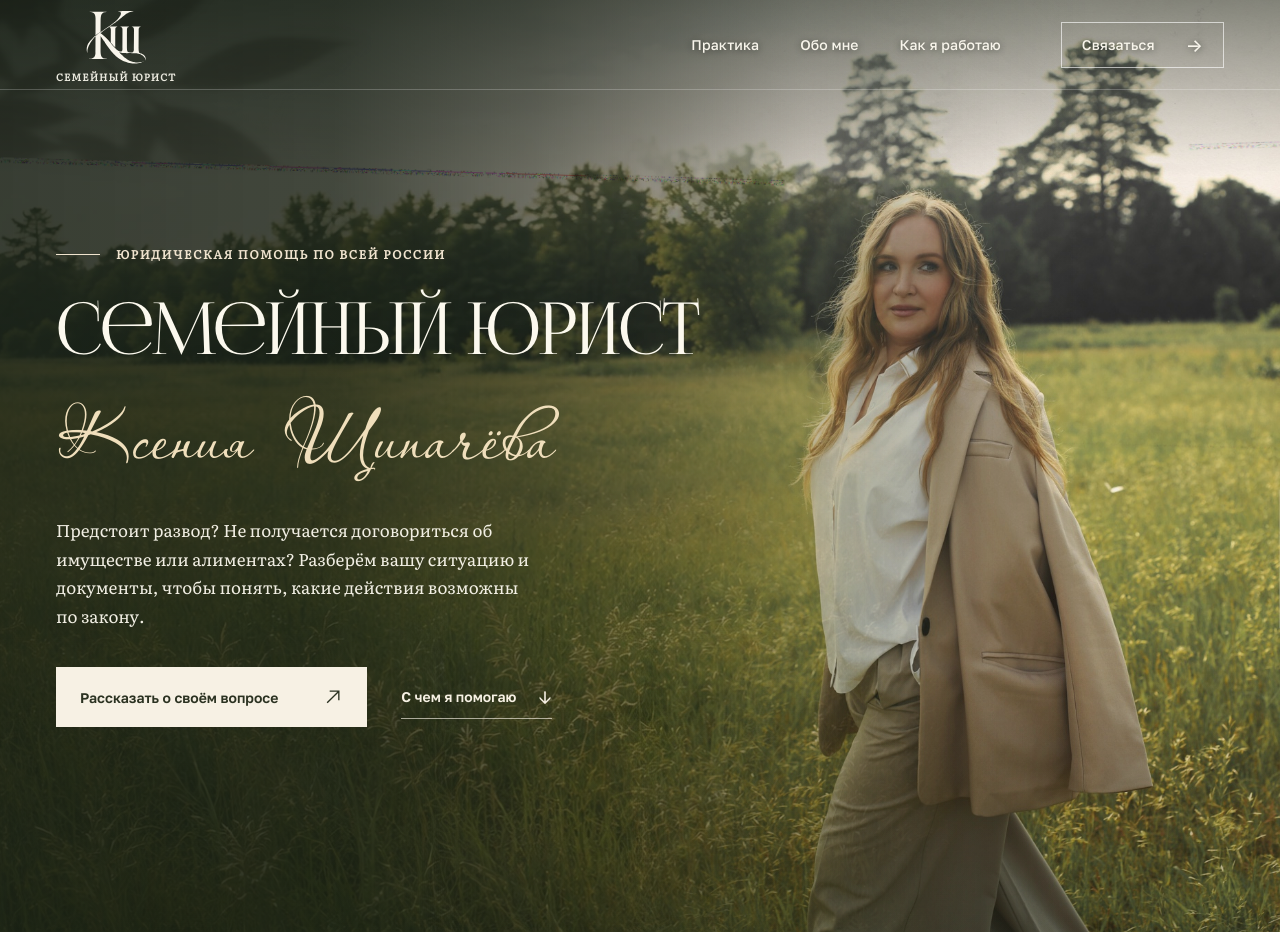
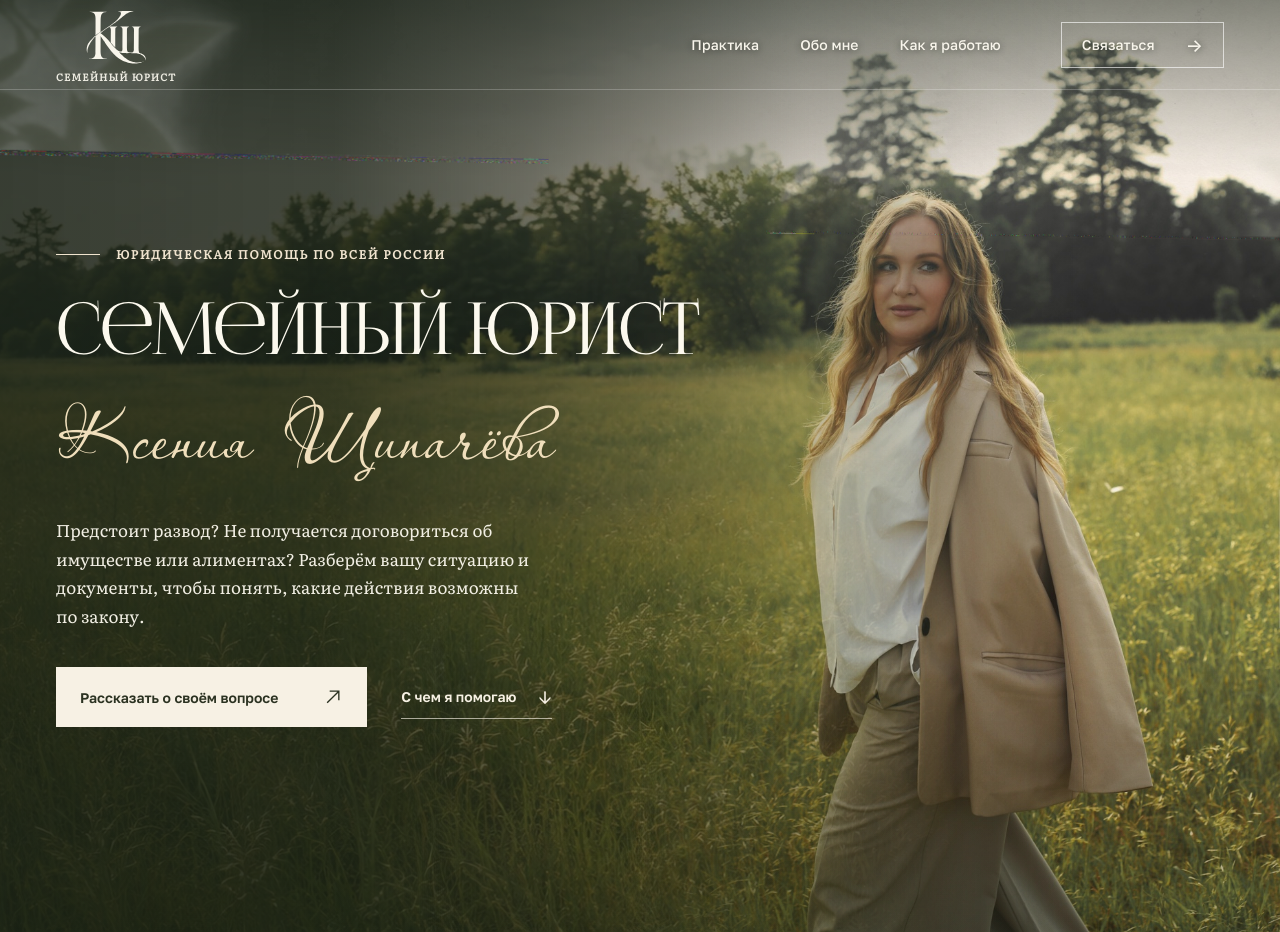
Before and after one commit to Katemokey/katemokey-portfolio, a plain HTML site: page docs/ksenia-shchipacheva/index.html in a window 1280 px wide. Shown: the top 932 px of the page. Drawn offline with Linux system fonts and the light colour scheme.

Commit message:
Keep animated leaf shadows visible across every section

```diff
--- a/docs/ksenia-shchipacheva/index.html
+++ b/docs/ksenia-shchipacheva/index.html
@@ -19,11 +19,11 @@
   <link rel="stylesheet" href="assets/font-trial/more/families.css">
   <link rel="preload" as="font" type="font/otf" href="assets/font-trial/FoglihtenNo06_076.otf" crossorigin>
   <link rel="preload" as="font" type="font/otf" href="assets/font-trial/PassionsConflictRUS-Regular.otf" crossorigin>
-  <link rel="stylesheet" href="styles.css?v=20261118-4">
+  <link rel="stylesheet" href="styles.css?v=20261118-5">
   <script defer src="app.js"></script>
 </head>
 <body>
-  <div class="laurel-corner" aria-hidden="true"></div>
+  <div class="leaf-shadows" aria-hidden="true"></div>
   <a class="skip-link" href="#main">К содержанию</a>
   <header class="site-header" id="site-header">
     <div class="header-inner wrap">
--- a/docs/ksenia-shchipacheva/styles.css
+++ b/docs/ksenia-shchipacheva/styles.css
@@ -308,53 +308,44 @@ a:focus-visible,button:focus-visible{outline:3px solid #c9ac78;outline-offset:5p
  .approach-card p{font-size:14px;line-height:1.6}
 }
 
-/* Soft photographic laurel shadows, scaled independently on small screens. */
-body::before,body::after{
- content:"";position:fixed;top:-7svh;height:114svh;
- width:min(66vw,940px);z-index:9;pointer-events:none;
- background:url('assets/laurel-daylight-shadow.png') left center/100% 100% no-repeat;
- mix-blend-mode:multiply;transform-origin:10% 20%;will-change:transform;
+/* One viewport-sized overlay, above section backgrounds but below navigation.
+   The leaf photos retain their aspect ratio and stay visible throughout scrolling. */
+.leaf-shadows{
+ position:fixed;inset:0;z-index:45;overflow:hidden;pointer-events:none;
 }
-body::before{left:-70px;opacity:.47;animation:laurel-breeze-left 10s ease-in-out infinite alternate}
-body::after{right:-130px;opacity:.27;transform-origin:88% 18%;animation:laurel-breeze-right 12s ease-in-out infinite alternate}
+.leaf-shadows::before,.leaf-shadows::after{
+ content:"";position:absolute;top:-8svh;height:116svh;
+ width:clamp(420px,50vw,810px);pointer-events:none;
+ mix-blend-mode:multiply;will-change:transform;
+ -webkit-mask-image:linear-gradient(to bottom,transparent 0%,#000 11%,#000 89%,transparent 100%);
+ mask-image:linear-gradient(to bottom,transparent 0%,#000 11%,#000 89%,transparent 100%);
+}
+.leaf-shadows::before{
+ left:-6vw;opacity:.31;transform-origin:10% 20%;
+ background:url('assets/laurel-daylight-shadow.png') left center/auto 100% no-repeat;
+ animation:laurel-breeze-left 10s ease-in-out infinite alternate;
+}
+.leaf-shadows::after{
+ right:-7vw;opacity:.25;transform-origin:88% 80%;
+ background:url('assets/laurel-right-corner-full.png') right center/auto 100% no-repeat;
+ animation:laurel-breeze-right 12s ease-in-out infinite alternate;
+}
 @keyframes laurel-breeze-left{
- 0%{transform:translate3d(-20px,-8px,0) rotate(-2.3deg)}
- 50%{transform:translate3d(14px,10px,0) rotate(1.6deg)}
- 100%{transform:translate3d(-7px,-4px,0) rotate(2.1deg)}
+ 0%{transform:translate3d(-9px,-4px,0) rotate(-1.1deg)}
+ 50%{transform:translate3d(9px,5px,0) rotate(.9deg)}
+ 100%{transform:translate3d(-5px,-2px,0) rotate(1.1deg)}
 }
 @keyframes laurel-breeze-right{
- 0%{transform:scaleX(-1) translate3d(-15px,8px,0) rotate(-2.1deg)}
- 50%{transform:scaleX(-1) translate3d(20px,-9px,0) rotate(1.9deg)}
- 100%{transform:scaleX(-1) translate3d(-5px,6px,0) rotate(-1.3deg)}
-}
-/* Full broad-leaf laurel shadows on both edges, with a softened corner fade. */
-.laurel-corner{
- position:fixed;right:-64px;bottom:-68px;width:clamp(460px,37vw,560px);height:clamp(570px,77svh,740px);
- z-index:11;pointer-events:none;
- background:url('assets/laurel-right-corner-full.png') right bottom/100% 100% no-repeat;
- mix-blend-mode:multiply;opacity:.54;
- -webkit-mask-image:radial-gradient(ellipse 105% 93% at 96% 97%,#000 33%,transparent 100%);
- mask-image:radial-gradient(ellipse 105% 93% at 96% 97%,#000 33%,transparent 100%);
- transform-origin:90% 90%;will-change:transform;
- animation:laurel-contact-sway 12s ease-in-out infinite alternate;
-}
-@keyframes laurel-contact-sway{
- 0%{transform:rotate(-2deg) translate3d(-6px,5px,0)}
- 50%{transform:rotate(1.3deg) translate3d(6px,-8px,0)}
- 100%{transform:rotate(-.8deg) translate3d(-3px,-12px,0)}
+ 0%{transform:translate3d(-8px,4px,0) rotate(-.9deg)}
+ 50%{transform:translate3d(9px,-5px,0) rotate(.8deg)}
+ 100%{transform:translate3d(-3px,3px,0) rotate(-.6deg)}
 }
 @media(max-width:820px){
- /* Previous mobile composition restored; only its abrupt upper edge is feathered. */
- body::before{top:5svh;left:-40px;width:340px;height:90svh;opacity:.32;
-  -webkit-mask-image:linear-gradient(to bottom,transparent 0%,transparent 13%,#000 42%,#000 84%,transparent 100%);
-  mask-image:linear-gradient(to bottom,transparent 0%,transparent 13%,#000 42%,#000 84%,transparent 100%)}
- body::after{display:none}
- .laurel-corner{right:-48px;bottom:-45px;width:clamp(280px,78vw,365px);height:clamp(410px,59svh,540px);opacity:.37}
+ .leaf-shadows::before{left:-88px;width:clamp(300px,84vw,420px);opacity:.23}
+ .leaf-shadows::after{right:-86px;width:clamp(300px,84vw,420px);opacity:.18}
 }
 @media(prefers-reduced-motion:reduce){
- body::before,body::after,.laurel-corner{animation:none;will-change:auto}
- body::after{transform:scaleX(-1)}
- .laurel-corner{transform:none}
+ .leaf-shadows::before,.leaf-shadows::after{animation:none;will-change:auto}
 }
 
 /* Selected services variant E: an editorial legal-journal spread */
```
